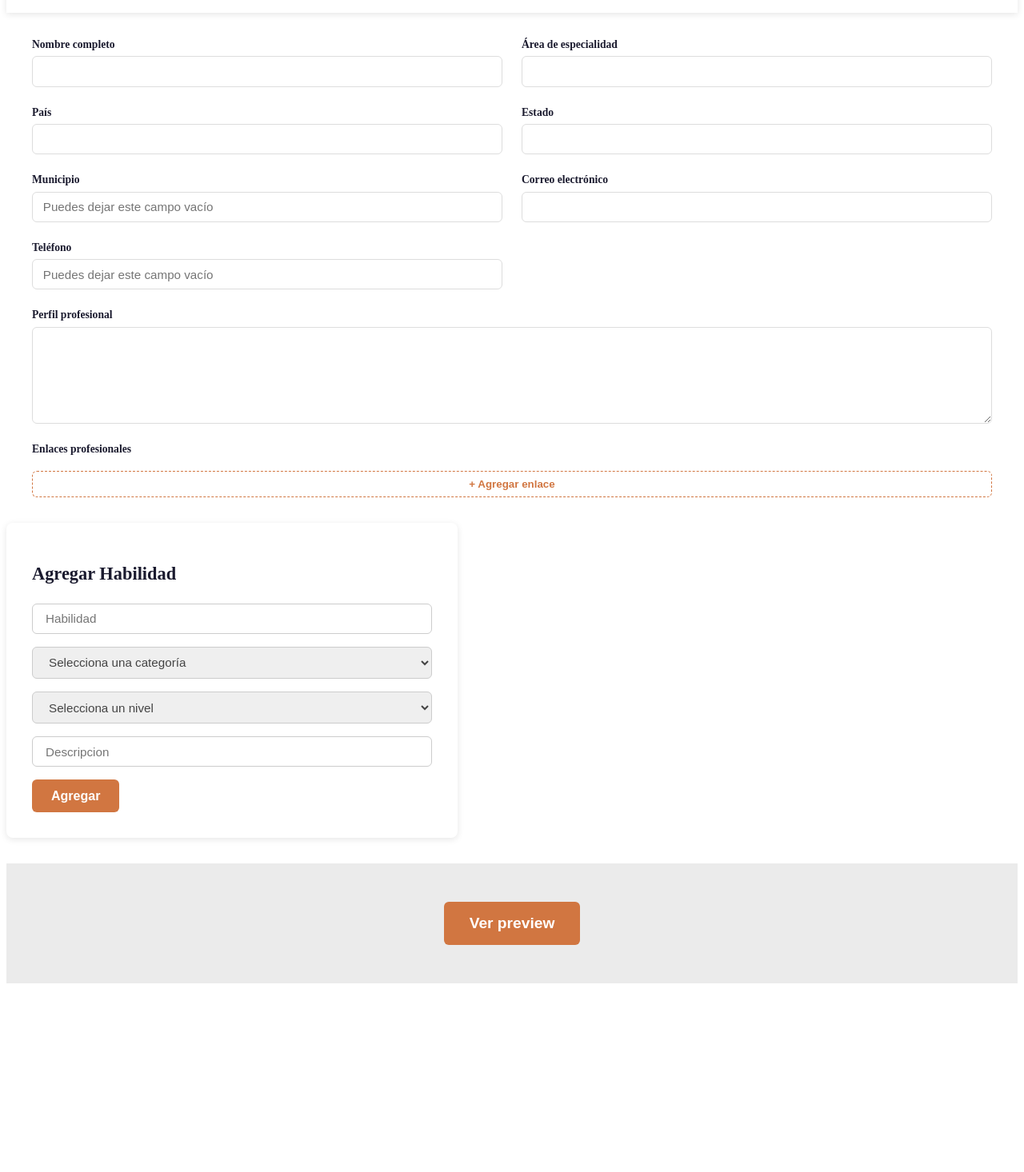
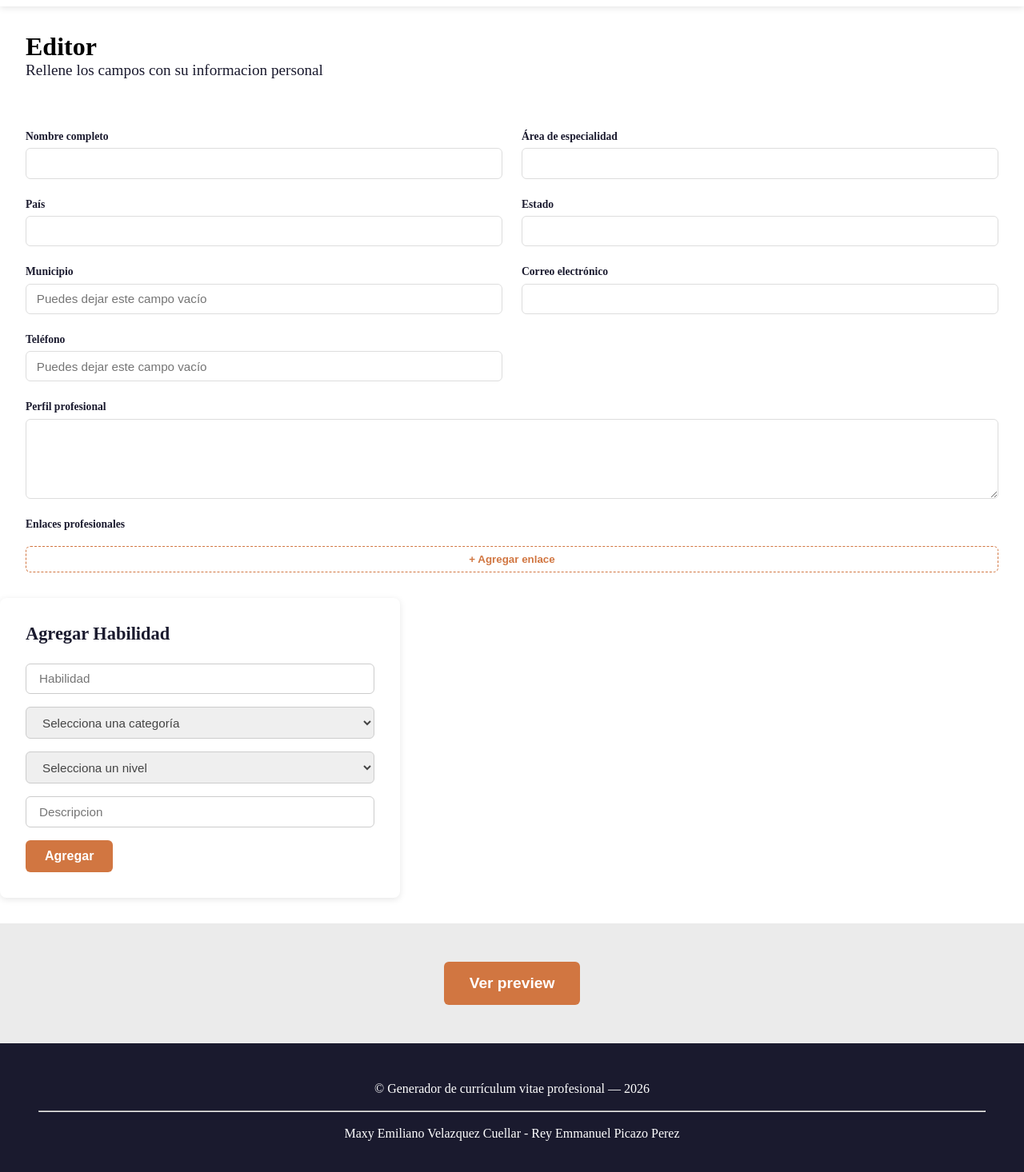
Before and after one commit to MaxyVelazquez/ProyectoFinal_DevProfile_MEVC_REPP_Web, a React (Vite) app: page /editor in a window 1280 px wide. Shown: the part 56-1522 px from the top of the page at 80% size. Before the commit the page ends 1294 px from the top, so only its background shows below. Built offline with nearby package versions, Linux system fonts and the light colour scheme; a web font is replaced by a local one.

Commit message:
Footer con estilos

```diff
--- a/src/App.jsx
+++ b/src/App.jsx
@@ -6,6 +6,7 @@ import About from "./pages/about";
 import Dashboard from "./pages/dashboard";
 import Editor from "./pages/editor";
 import Preview from "./pages/preview";
+import Footer from "./components/Footer";
 
 function App(){
   return (
@@ -19,6 +20,7 @@ function App(){
           <Route path="/editor" element={<Editor />} />
           <Route path="/preview" element={<Preview />} />
         </Routes>
+        <Footer />
       </BrowserRouter>
     </CVProvider>
   );
--- /dev/null
+++ b/src/components/Footer.jsx
@@ -0,0 +1,11 @@
+function Footer(){
+    return(
+        <footer className="footer">
+            <p>© Generador de currículum vitae profesional — 2026</p>
+            <br /><hr /><br />
+            <p>Maxy Emiliano Velazquez Cuellar - Rey Emmanuel Picazo Perez</p>
+        </footer>
+    );
+}
+
+export default Footer;
--- a/src/pages/about.jsx
+++ b/src/pages/about.jsx
@@ -1,7 +1,8 @@
 function About() {
   return (
     <div>
-      <h1>Acerca de</h1>
+      <h1 className="titulo">Acerca de nosotros</h1>
+      <p className="subtitulo">¿Quienes somos?</p>
     </div>
   )
 }
--- a/src/pages/editor.jsx
+++ b/src/pages/editor.jsx
@@ -10,6 +10,8 @@ function Editor() {
   const navigate = useNavigate();
   return (
     <div>
+      <h1 className="titulo">Editor</h1>
+      <p className="subtitulo">Rellene los campos con su informacion personal</p>
       <div>
         <PersonalForm/>
         <SkillForm/>
--- a/src/styles/global.css
+++ b/src/styles/global.css
@@ -1,5 +1,12 @@
 @import url('https://fonts.googleapis.com/css2?family=Playfair+Display:ital,wght@0,700;1,700&family=Inter:wght@400;500;600;700&display=swap');
 
+
+
+* {
+  margin: 0;
+  padding: 0;
+  box-sizing: border-box;
+}
 
 
 .navbar {
@@ -192,7 +199,7 @@
   flex-direction: column;
   gap: 0.4rem;
   width: 220px;
-  min-widt: 200px;
+  min-width: 200px;
 }
 
 .skill-card h3 {
@@ -321,3 +328,25 @@
 .btnAgregarEnlace:hover {
   background-color: rgba(209, 118, 65, 0.08);
 }
+
+.titulo{
+    padding: 2rem;
+    padding-bottom: 0%;
+}
+
+.subtitulo{
+    padding: 2rem;
+    padding-top: 0%;
+    color: #1a1a2e;
+    font-size: 1.2rem;
+}
+
+.footer {
+  background-color: #1a1a2e;
+  color: white;
+  text-align: center;
+  width: 100%;
+  box-sizing: border-box;
+  padding: 3rem;
+
+}
```
